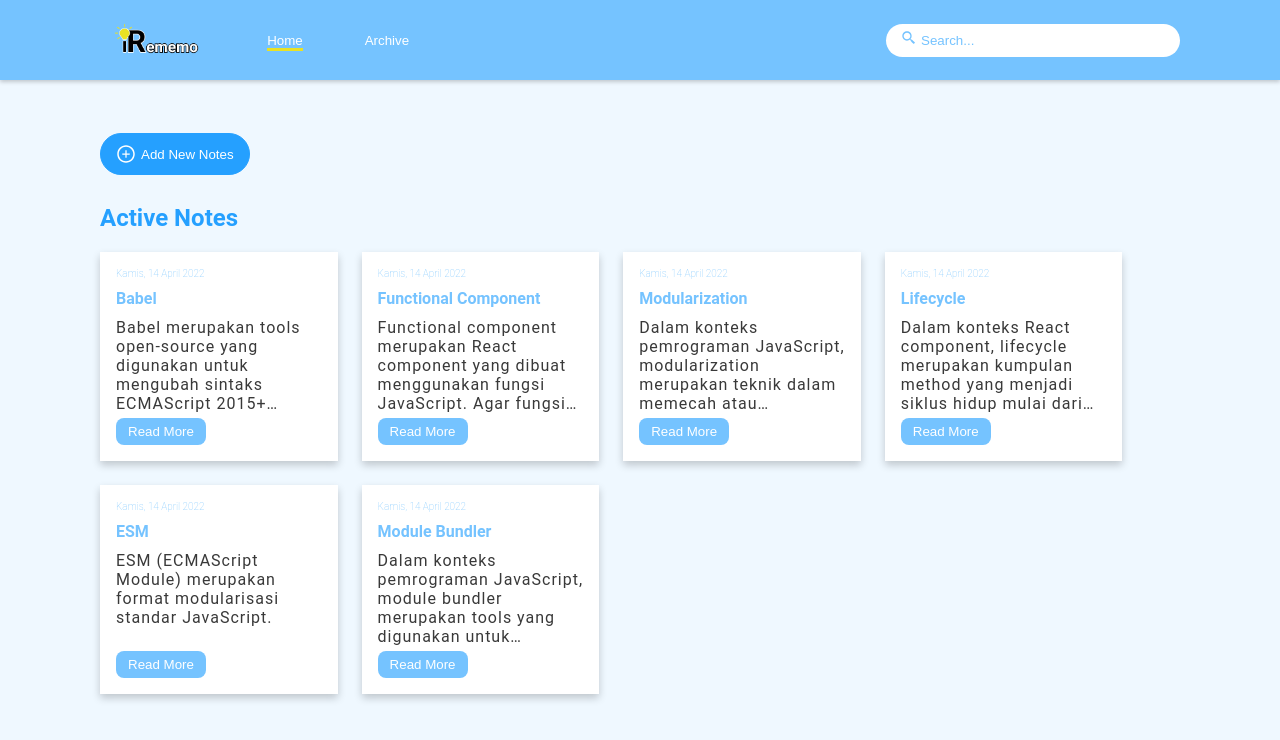
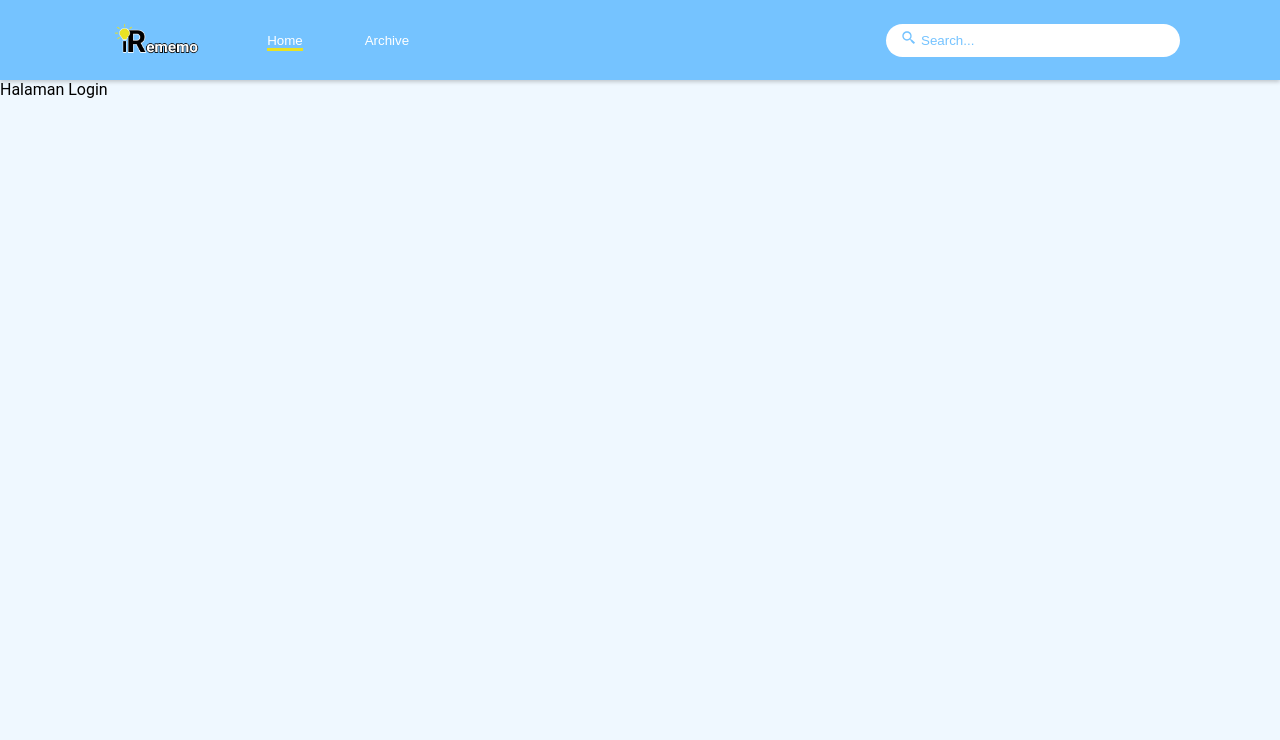
Before and after one commit to silvianaim02/irememo, a React (Create React App) app: page / in a window 1280 px wide. Shown: the top 740 px of the page. Built offline with nearby package versions, Linux system fonts and the light colour scheme.

Commit message:
protection access page and toast dependency

```diff
--- a/package.json
+++ b/package.json
@@ -12,6 +12,7 @@
     "react-icons": "^4.4.0",
     "react-router-dom": "^6.3.0",
     "react-scripts": "5.0.1",
+    "react-toastify": "^9.0.8",
     "web-vitals": "^2.1.4"
   },
   "scripts": {
--- a/src/App.js
+++ b/src/App.js
@@ -15,6 +15,7 @@ import NotFound from "./pages/NotFound";
 
 const App = () => {
   const navigate = useNavigate();
+  const [authedUser] = useState(null);
   const [searchParams, setSearchParams] = useSearchParams("");
   const keyword = searchParams.get("keyword");
   const [searchField, setSearchField] = useState(keyword ? keyword : "");
@@ -76,6 +77,26 @@ const App = () => {
   const onModalHandler = () => {
     setVisibleModal(!visibleModal);
   };
+
+  // not user
+  if (authedUser === null) {
+    return (
+      <div className="irememo-app">
+        <header>
+          <Navbar
+            setSearchField={setSearchField}
+            onSearch={updateKeywordUrlSearchParams}
+          />
+        </header>
+        <main>
+          <Routes>
+            <Route path="/*" element={<p>Halaman Login</p>} />
+            <Route path="/register" element={<p>Halaman Register</p>} />
+          </Routes>
+        </main>
+      </div>
+    );
+  }
 
   return (
     <div className="irememo-app">
--- a/src/components/Navbar/Navbar.css
+++ b/src/components/Navbar/Navbar.css
@@ -26,6 +26,10 @@ nav img {
   gap: 2em;
 }
 
+.nav-item:hover {
+  border-bottom: solid 3px #e9e125;
+}
+
 .logo {
   text-decoration: none;
   cursor: pointer;
--- a/src/components/Navbar/Navbar.jsx
+++ b/src/components/Navbar/Navbar.jsx
@@ -52,6 +52,7 @@ const Navbar = ({ setSearchField, onSearch }) => {
             >
               <NavLink
                 to="/"
+                className="nav-item"
                 style={({ isActive }) =>
                   isActive ? activeStyle : defaultStyle
                 }
@@ -64,6 +65,7 @@ const Navbar = ({ setSearchField, onSearch }) => {
               style={{ backgroundColor: "#75c3ff" }}
             >
               <NavLink
+                className="nav-item"
                 to="archive"
                 style={({ isActive }) =>
                   isActive ? activeStyle : defaultStyle
```
Also changed, not shown: 1 other file (tests, documents, lock files or other folders).
